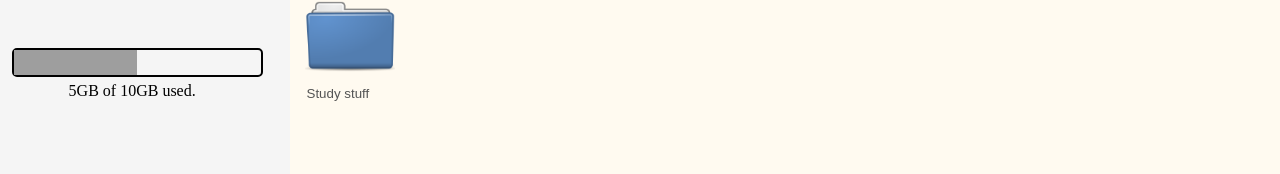
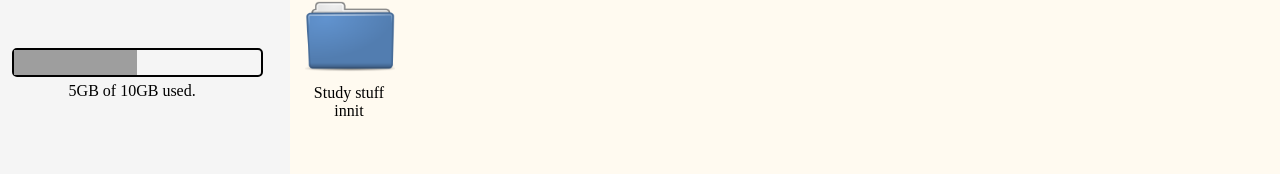
Before and after one commit to rushaan1/Cloud-Storage-Platform, an Angular app in the folder Cloud Storage Platform/AngularApplication/CloudStoragePlatformUI/: page / in a window 1280 px wide. Shown: the part 110-284 px from the top of the page. Built offline with nearby package versions, Linux system fonts and the light colour scheme; grey boxes are pictures that could not be loaded.

Commit message:
Completed file rename feature

```diff
--- a/Cloud Storage Platform/AngularApplication/CloudStoragePlatformUI/src/app/items/file-large/file-large.component.css
+++ b/Cloud Storage Platform/AngularApplication/CloudStoragePlatformUI/src/app/items/file-large/file-large.component.css
@@ -90,6 +90,14 @@
     display: inline-block;
     background: transparent;
     border: none;
+    text-align: center;
+    width: 85px;
+    padding: 5px;
+}
+
+.file-name-text-div{
     text-wrap: wrap;
-    width: 118.51px;
+    display: inline-block;
+    width: 85px;
+    text-align: center;
 }
--- a/Cloud Storage Platform/AngularApplication/CloudStoragePlatformUI/src/app/items/file-large/file-large.component.html
+++ b/Cloud Storage Platform/AngularApplication/CloudStoragePlatformUI/src/app/items/file-large/file-large.component.html
@@ -1,7 +1,7 @@
 <div [title]="originalName" class="file">
     <div class="file-options-menu">
         <div [ngClass]="fileOptionsShouldBeVisible ? 'file-options-visible':''" class="file-option" id="trash-file-option">Move to trash</div>
-        <div (click)="fileNameInput.focus(); fileNameInput.select(); expandOptions(); this.renaming = this.renaming? false:true;" [ngClass]="fileOptionsShouldBeVisible ? 'file-options-visible':''" class="file-option" id="rename-file-option">Rename</div>
+        <div (click)="setupInput();" [ngClass]="fileOptionsShouldBeVisible ? 'file-options-visible':''" class="file-option" id="rename-file-option">Rename</div>
         <div [ngClass]="fileOptionsShouldBeVisible ? 'file-options-visible':''" class="file-option" id="share-file-option">Share</div>
         <div [ngClass]="fileOptionsShouldBeVisible ? 'file-options-visible':''" class="file-option" id="move-file-option">Move to...</div>
         <div [ngClass]="fileOptionsShouldBeVisible ? 'file-options-visible':''" class="file-option" id="favorite-file-option">Favorite</div>
@@ -11,6 +11,9 @@
         <i class="fa-solid fa-ellipsis"></i>
     </div>
     <div [ngClass]="{'picture':type=='picture','video':type=='video','folder':type=='folder'}" class="file-item-icon"></div>
-    <div class="file-name-text"><input #fileNameInput (keydown.enter)="renameEnter()" class="file-name-text-input" [disabled]="!renaming" type="text" [value]="this.name"/></div>
+    <div class="file-name-text">
+        <div *ngIf="!this.renaming" class="file-name-text-div">{{name}}</div>
+        <input (blur)="renameEnter()" #fileNameInput *ngIf="this.renaming" (keydown.enter)="renameEnter()" class="file-name-text-input" type="text" [value]="this.name"/>
+    </div>
     <!-- <div class="three-dot-menu"></div> -->
 </div>
--- a/Cloud Storage Platform/AngularApplication/CloudStoragePlatformUI/src/app/items/file-large/file-large.component.ts
+++ b/Cloud Storage Platform/AngularApplication/CloudStoragePlatformUI/src/app/items/file-large/file-large.component.ts
@@ -8,47 +8,66 @@ import { Component, ElementRef, Input, OnInit, ViewChild } from '@angular/core';
 export class FileLargeComponent implements OnInit {
   @Input() type: string = "";
   @Input() name: string = "";
-  @ViewChild("fileNameInput") fileNameInput!: ElementRef;
-  originalName="";
+  @ViewChild("fileNameInput", { static: false }) fileNameInput?: ElementRef<HTMLInputElement>;
+  originalName = "";
   fileOptionsShouldBeVisible = false;
   renaming = false;
 
   ngOnInit(): void {
     this.originalName = this.name;
-    if (this.name.length>=32){
+    this.nameResizing();
+  }
+
+  nameResizing(){
+    if (this.name.length >= 32) {
       let portionToBeExcluded = this.name.slice(32, this.name.length);
-      this.name = this.name.replace(portionToBeExcluded, "")+"...";
+      this.name = this.name.replace(portionToBeExcluded, "") + "...";
     }
   }
 
-  expandOptions(){
+  expandOptions() {
     const menu = document.getElementsByClassName("file-options-menu")[0] as HTMLElement;
-    if (this.fileOptionsShouldBeVisible == false){
+    if (this.fileOptionsShouldBeVisible == false) {
       menu.style.visibility = "visible";
       menu.style.height = "200px";
       this.fileOptionsShouldBeVisible = true;
       this.applyMargin(menu.querySelectorAll("div"));
     }
-    else{
+    else {
       menu.style.height = "0";
       this.fileOptionsShouldBeVisible = false;
-      setTimeout(()=>{
+      setTimeout(() => {
         menu.style.visibility = "hidden";
-      },800);
+      }, 800);
     }
   }
 
-  applyMargin(options:NodeListOf<HTMLDivElement>){
-    for (let i = 1; i<options.length; i++){
+  applyMargin(options: NodeListOf<HTMLDivElement>) {
+    for (let i = 1; i < options.length; i++) {
       console.log(options[i].textContent);
-      options[i].style.marginTop = `${31*i}px`;
+      options[i].style.marginTop = `${31 * i}px`;
     }
   }
 
-  renameEnter(){
-    if (!this.renameEnter){
+  renameEnter() {
+    if (!this.renameEnter) {
       return;
+    }
+    if (this.fileNameInput?.nativeElement){
+      this.originalName = this.fileNameInput?.nativeElement?.value;
+      this.name = this.originalName;
+      this.nameResizing();
+      console.log("Name updated?");
     }
     this.renaming = false;
   }
+
+  setupInput() {
+    this.renaming = this.renaming ? false : true;
+    this.expandOptions();
+    setTimeout(() => {
+      this.fileNameInput?.nativeElement?.focus();
+      this.fileNameInput?.nativeElement?.select();
+    }, 50);
+  }
 }
--- a/Cloud Storage Platform/AngularApplication/CloudStoragePlatformUI/src/app/viewer/viewer.component.html
+++ b/Cloud Storage Platform/AngularApplication/CloudStoragePlatformUI/src/app/viewer/viewer.component.html
@@ -1,3 +1,3 @@
 <div class="content">
-    <file-large-item class="file-large-item-from-viewer" [type]="'folder'" [name]="'Study stuff'"></file-large-item>
+    <file-large-item class="file-large-item-from-viewer" [type]="'folder'" [name]="'Study stuff innit'"></file-large-item>
 </div>
```
